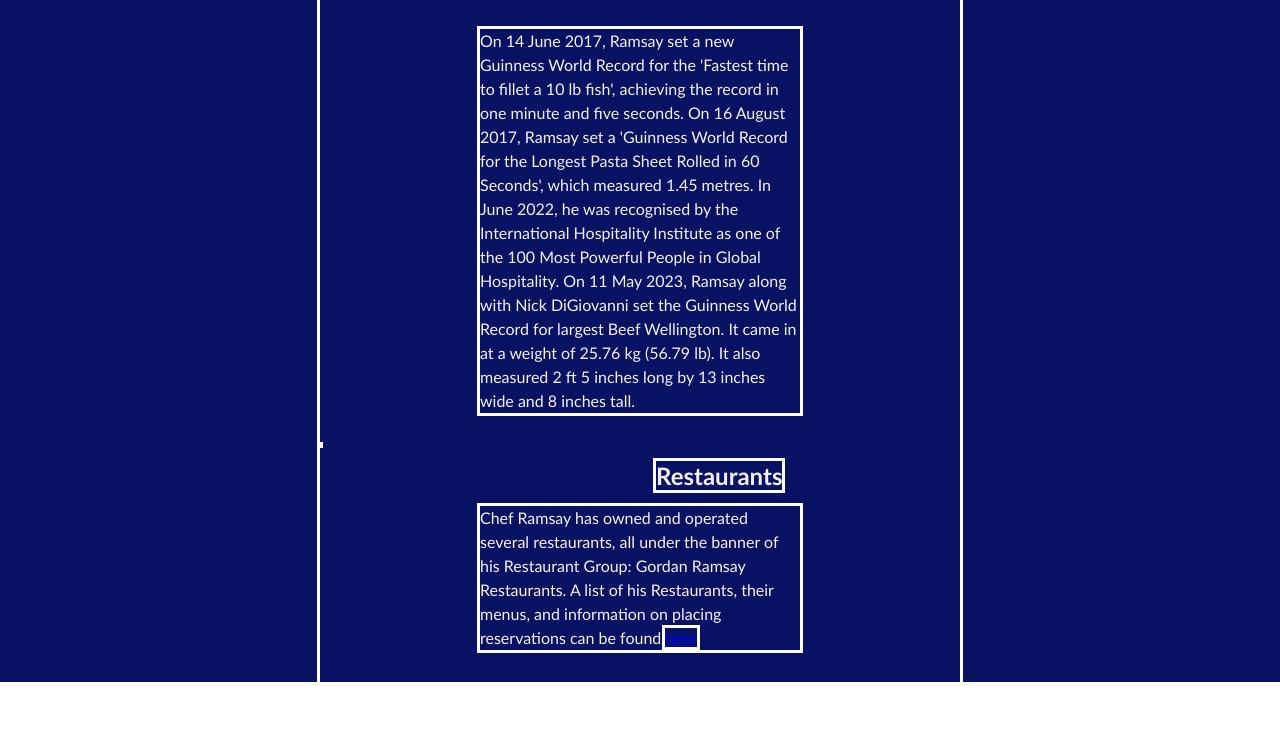
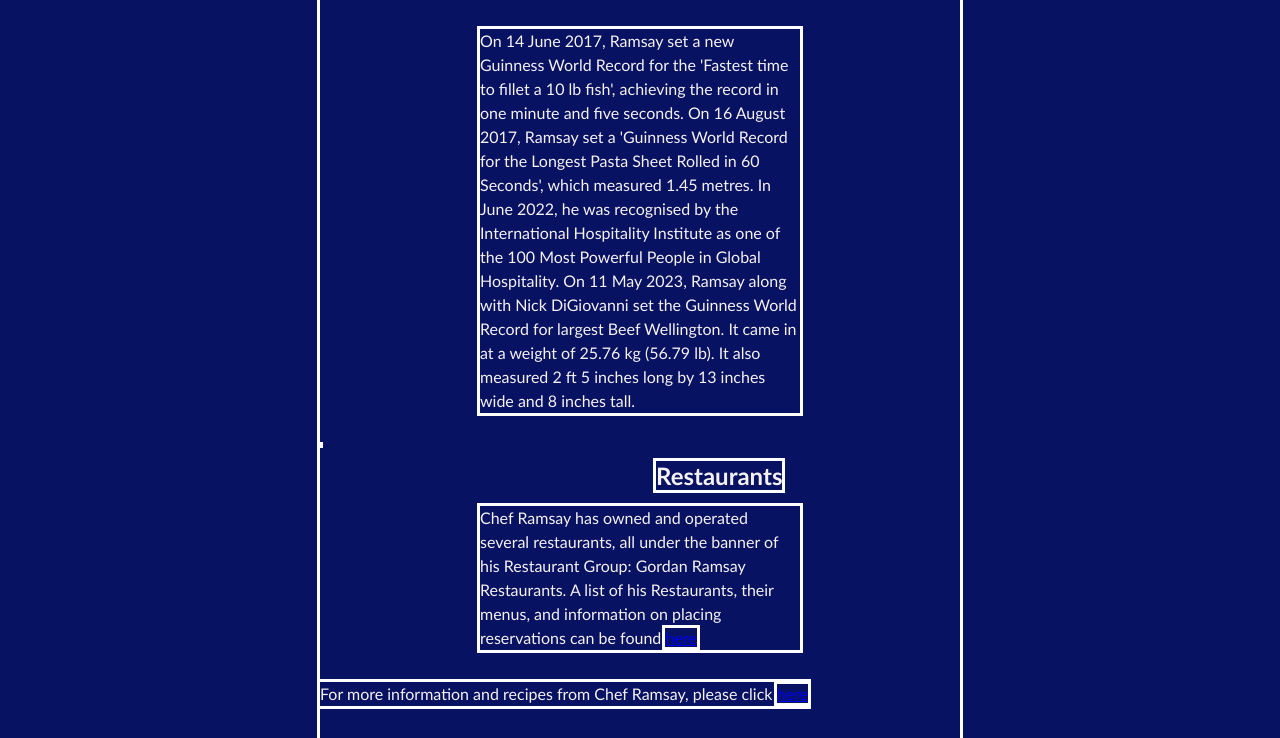
Before and after one commit to Bhigdon98/GOAT-website, a plain HTML site: page index.html in a window 1280 px wide. Shown: the part 4956-5694 px from the top of the page. Before the commit the page ends 5638 px from the top, so only its background shows below. Drawn offline with Linux system fonts and the light colour scheme.

Commit message:
added second hyperlink

```diff
--- a/index.html
+++ b/index.html
@@ -58,6 +58,7 @@
                 <h2 id="Restaurants">Restaurants</h2>
                 <p class = "center">Chef Ramsay has owned and operated several restaurants, all under the banner of his Restaurant Group: Gordan Ramsay Restaurants. A list of his Restaurants, their menus, and information on placing reservations can be found <a class ="here" href ="https://www.gordonramsayrestaurants.com/en/us">here</a>
                 </a></p>
+                <p>For more information and recipes from Chef Ramsay, please click <a class=here href="https://www.gordonramsay.com/">here</a></p>
             </div>
         </div>
     </div>
```
